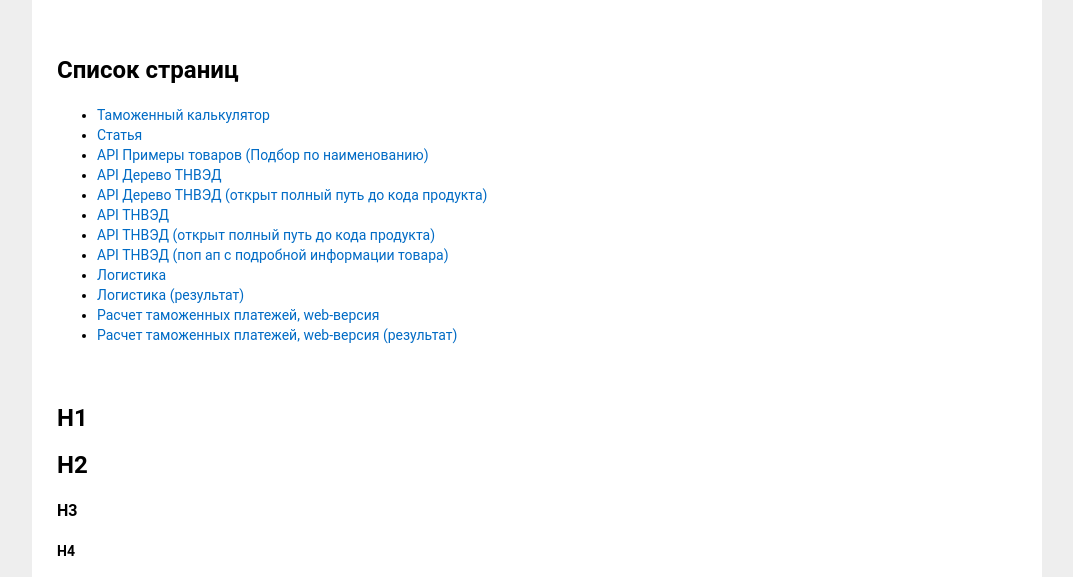
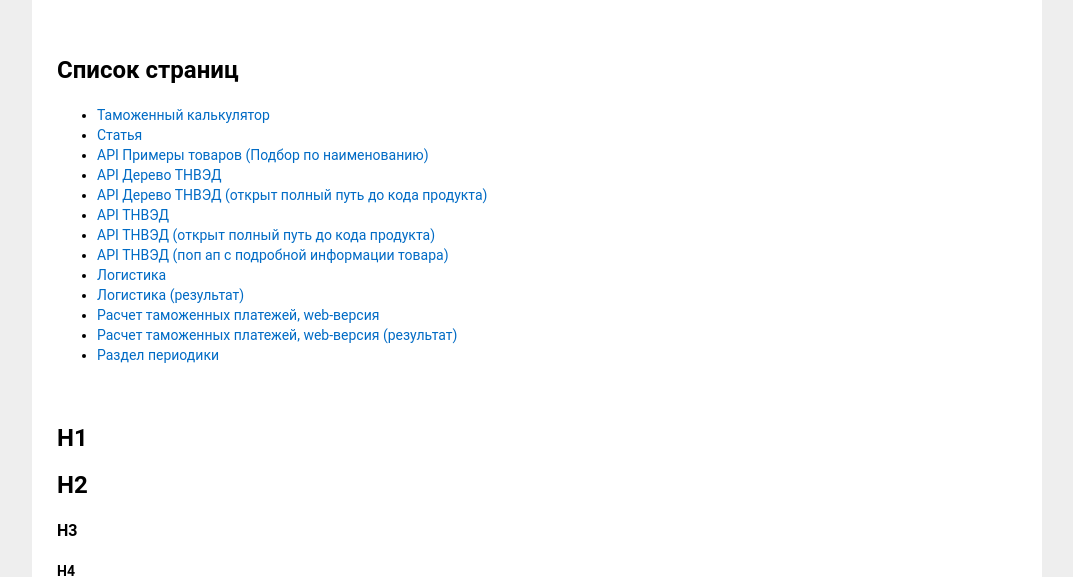
Before and after one commit to pavellbor/tks, a website: page source/index.html in a window 1280 px wide. Shown: the part 170-747 px from the top of the page, without its empty margins (103-1176 px from the left). Drawn offline with nearby package versions, Linux system fonts and the light colour scheme; files that its build step writes are made by us from their sources; a web font is replaced by a local one.

Commit message:
Добавлена ссылка на страницу в index.html

```diff
--- a/source/index.html
+++ b/source/index.html
@@ -29,6 +29,7 @@
         <li><a href="/logistics-result.html">Логистика (результат)</a></li>
         <li><a href="/calculation.html">Расчет таможенных платежей, web-версия</a></li>
         <li><a href="/calculation-result.html">Расчет таможенных платежей, web-версия (результат)</a></li>
+        <li><a href="/periodicals.html">Раздел периодики</a></li>
       </ul>
     </section>
 
```
